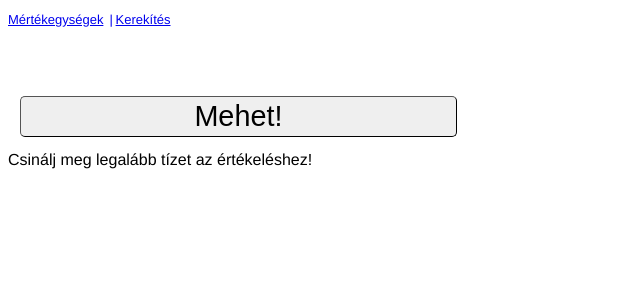
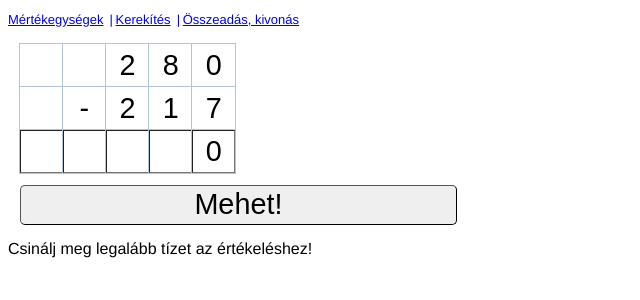
Before and after one commit to kgeri/maths3, a Svelte app: page /addition in a window 1280 px wide. Shown: the top 300 px of the page, without its empty margins (0-640 px from the left). Built offline with nearby package versions, Linux system fonts and the light colour scheme.

Commit message:
added AdditionChallenge, WorkbookGrid

```diff
--- /dev/null
+++ b/src/AdditionChallenge.svelte
@@ -0,0 +1,50 @@
+<script lang="ts">
+    import { onMount } from 'svelte';
+    import WorkbookGrid from './WorkbookGrid.svelte';
+    import { nextInt, pickOne, type Result } from './model';
+    import WorkbookRow from './WorkbookRow.svelte';
+
+    const Min = 100; // Range will be [Min, Max)
+    const Max = 500;
+
+    let a: number;
+    let b: number;
+    let op: string;
+    let response: number;
+
+    export function evaluate(): Result {
+        const expected = op == '+' ? a + b : a - b;
+        const result = {
+            correct: response === expected,
+            message: `${a} ${op} ${b} = ${response} (${expected})`,
+        };
+
+        response = 0;
+        next();
+
+        return result;
+    }
+
+    onMount(next);
+
+    function next() {
+        a = nextInt(Min, Max);
+        b = nextInt(Min, Max);
+        if (b > a) [a, b] = [b, a];
+        op = pickOne(['+', '-']);
+    }
+</script>
+
+<div class="question">
+    <WorkbookGrid>
+        <WorkbookRow width={5} value={`${a}`} />
+        <WorkbookRow width={5} value={`${op}${b}`} />
+        <WorkbookRow width={5} bind:value={response} editable />
+    </WorkbookGrid>
+</div>
+
+<style>
+    .question {
+        padding: 0.2em;
+    }
+</style>
--- a/src/App.svelte
+++ b/src/App.svelte
@@ -1,13 +1,14 @@
 <script lang="ts">
-  import { Link, link, Route, Router } from "svelte-routing";
-  import MeasuresChallenge from "./MeasuresChallenge.svelte";
-  import ResultLog from "./ResultLog.svelte";
-  import ResultRating from "./ResultRating.svelte";
-  import RoundingChallenge from "./RoundingChallenge.svelte";
-  import i18n from "./i18n";
-  import type { Result, ResultEvaluator } from "./model";
+    import { link, Route, Router } from 'svelte-routing';
+    import i18n from './i18n';
+    import MeasuresChallenge from './MeasuresChallenge.svelte';
+    import type { Result, ResultEvaluator } from './model';
+    import ResultLog from './ResultLog.svelte';
+    import ResultRating from './ResultRating.svelte';
+    import RoundingChallenge from './RoundingChallenge.svelte';
+    import AdditionChallenge from './AdditionChallenge.svelte';
 
-  export let url = "";
+    export let url = '';
     let challenge: ResultEvaluator;
     let resultLog: Result[] = [];
 
@@ -22,12 +23,13 @@
         <nav>
             <a href="/" class="link" use:link>{i18n.types.measures}</a>
             <a href="/rounding" class="link" use:link>{i18n.types.rounding}</a>
+            <a href="/addition" class="link" use:link>{i18n.types.addition}</a>
         </nav>
 
         <form on:submit|preventDefault={evaluate}>
             <Route path="/"><MeasuresChallenge bind:this={challenge} /></Route>
-      <Route path="/rounding"><RoundingChallenge bind:this={challenge} /></Route
-      >
+            <Route path="/rounding"><RoundingChallenge bind:this={challenge} /></Route>
+            <Route path="/addition"><AdditionChallenge bind:this={challenge} /></Route>
 
             <input type="submit" value={i18n.submit} />
         </form>
@@ -42,7 +44,7 @@
     }
 
     nav a + a:before {
-    content: "|";
+        content: '|';
         padding: 0 0.2em;
     }
 
@@ -51,12 +53,12 @@
         text-align: center;
         display: grid;
         grid-template-columns: 1fr;
-    grid-template-rows: repeat(2, 1fr);
+        grid-template-rows: 1fr min-content;
         align-content: center;
         align-items: center;
     }
 
-  input[type="submit"] {
+    input[type='submit'] {
         grid-area: 2 / 1 / 3 / 6;
     }
 </style>
--- /dev/null
+++ b/src/WorkbookGrid.svelte
@@ -0,0 +1,10 @@
+<table class="workbook">
+    <slot />
+</table>
+
+<style>
+    table {
+        border-spacing: 0px;
+        border-collapse: collapse;
+    }
+</style>
--- /dev/null
+++ b/src/WorkbookRow.svelte
@@ -0,0 +1,80 @@
+<script lang="ts">
+    type N = number | null;
+
+    export let width = 1;
+    export let value: string | N = '';
+    export let editable = false;
+
+    let chars: string[];
+    let digits: N[] = [];
+
+    function recomputeCharsOrDigits(value: string | N) {
+        if (editable) {
+            const ds = Array.from(String(value ?? '0'), Number);
+            digits =
+                ds.length > width
+                    ? ds.slice(Math.max(ds.length - width, 0)) //
+                    : [...Array(width - ds.length), ...ds]; //
+        } else {
+            const padded = String(value ?? '').padStart(width, ' ');
+            chars = [...padded.substring(padded.length - width)];
+        }
+    }
+
+    $: recomputeCharsOrDigits(value);
+    $: value = digits.reduce((acc, d) => (acc ?? 0) * 10 + (d ?? 0), 0);
+
+    function onFocus(event: Event) {
+        (event.target as HTMLInputElement).select();
+    }
+</script>
+
+<tr>
+    {#if digits.length > 0}
+        {#each digits as _, i}
+            <input type="number" maxlength="1" bind:value={digits[i]} on:focus={onFocus} />
+        {/each}
+    {:else if chars}
+        {#each chars as c}
+            <input type="text" value={c} readonly />
+        {/each}
+    {/if}
+</tr>
+
+<style>
+    input {
+        display: table-cell;
+        width: 1.5em;
+        height: 1.5em;
+        margin: 0;
+        padding: 0.1em;
+        padding-block: unset;
+        padding-inline: unset;
+        border-radius: 0;
+        outline: 1px solid lightsteelblue;
+        box-sizing: border-box;
+        text-align: center;
+        vertical-align: middle;
+    }
+
+    input:read-only {
+        pointer-events: none;
+        border: none;
+    }
+
+    input:focus-visible {
+        background-color: lightblue;
+    }
+
+    /* Hide the spinner hack */
+    input::-webkit-outer-spin-button,
+    input::-webkit-inner-spin-button {
+        -webkit-appearance: none;
+        margin: 0;
+    }
+    input[type='number'] {
+        appearance: textfield;
+        -moz-appearance: textfield;
+    }
+    /* End of hack */
+</style>
--- a/src/i18n.ts
+++ b/src/i18n.ts
@@ -10,5 +10,6 @@ export default {
     types: {
         "measures": "Mértékegységek",
         "rounding": "Kerekítés",
+        "addition": "Összeadás, kivonás",
     },
 };
```
Also changed, not shown: src/RoundingChallenge.svelte (+4 -4 lines). Lines whose indentation alone changed are shown as unchanged.
